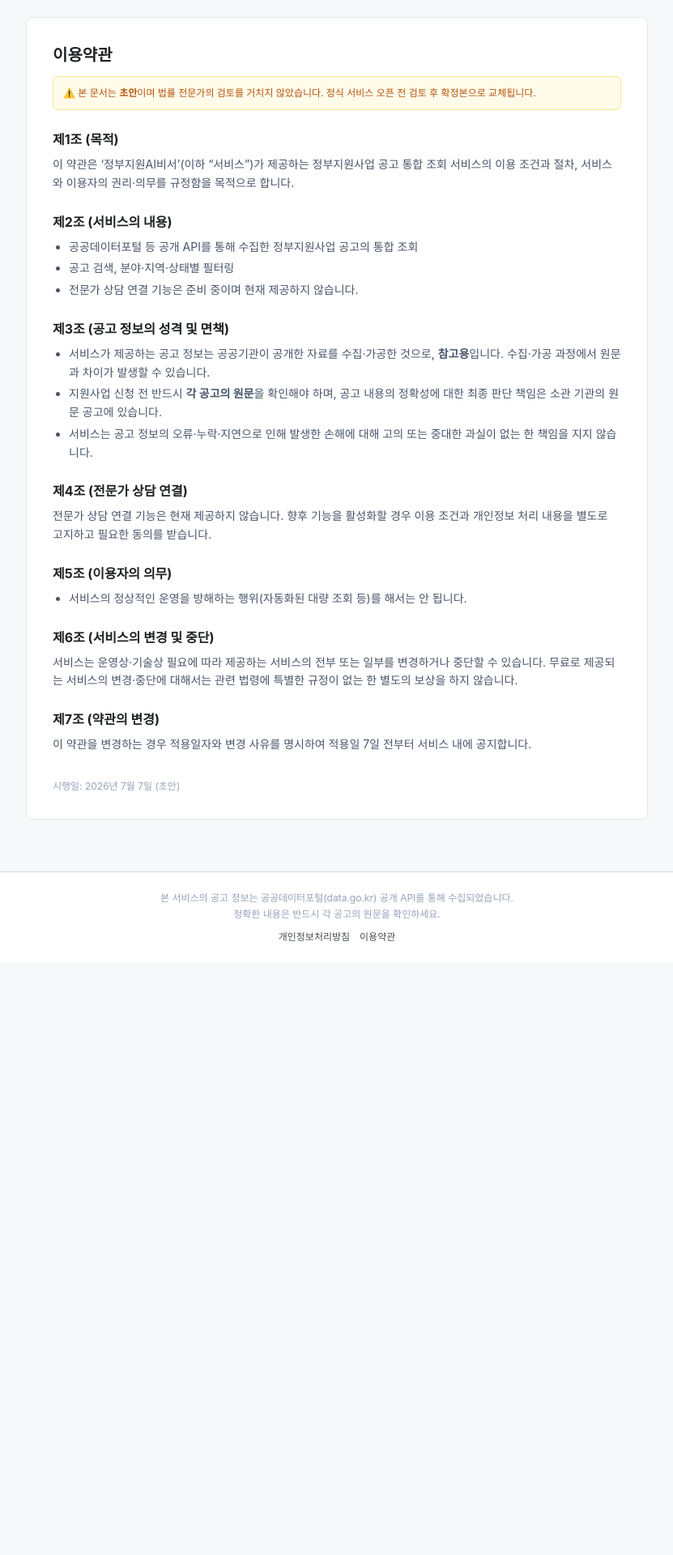
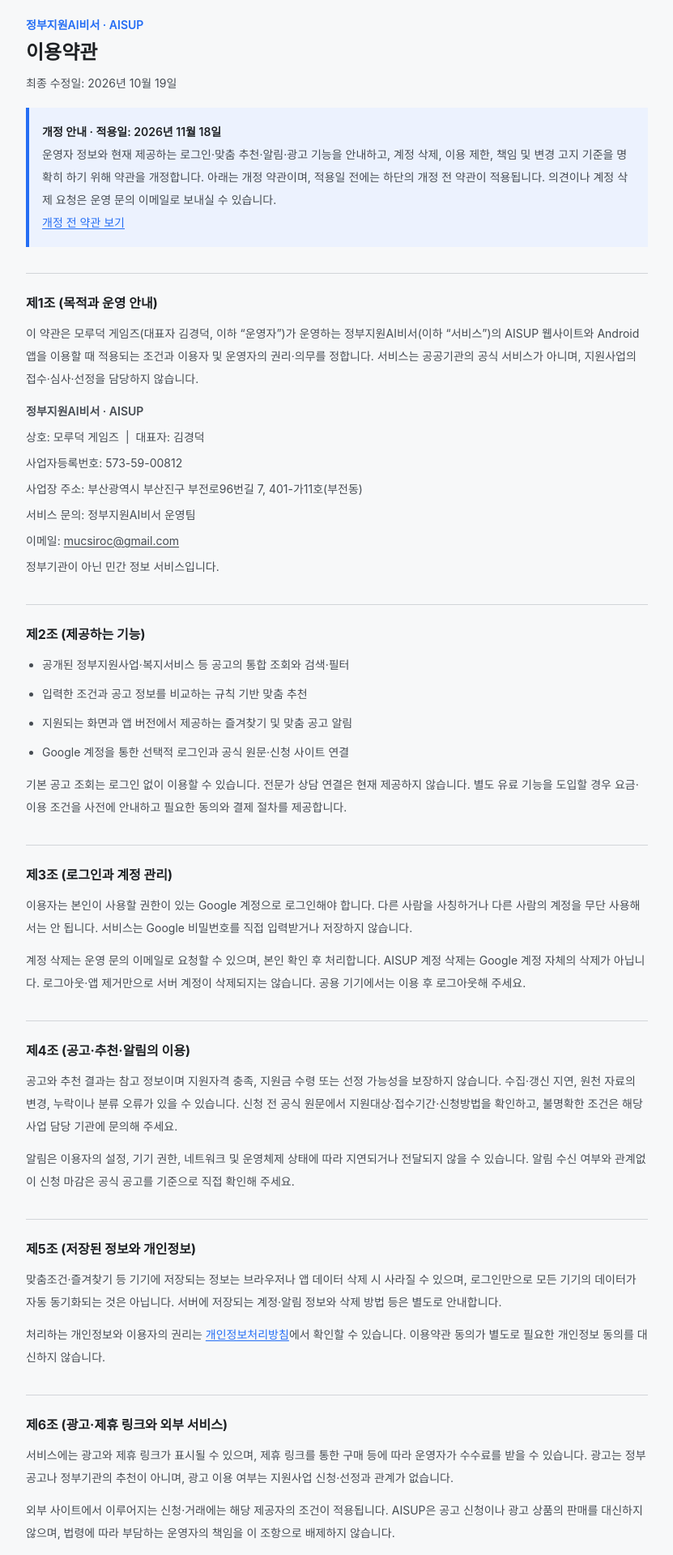
Before and after one commit to lsellco2-dot/gov-support, a Next.js app: page /terms in a window 1280 px wide. Shown: the part 60-1980 px from the top of the page at 81% size, without its empty margins (224-1055 px from the left). Before the commit the page ends 1249 px from the top, so only its background shows below. Built offline with nearby package versions, Linux system fonts and the light colour scheme; no server answers; a web font is replaced by a local one.

Commit message:
Publish operator details and updated service terms

```diff
--- a/app/(web)/layout.tsx
+++ b/app/(web)/layout.tsx
@@ -1,4 +1,5 @@
 import AuthControl from "@/components/AuthControl";
+import OperatorInfo from "@/components/OperatorInfo";
 import { getCurrentAdminAccess } from "@/lib/admin/auth";
 import Link from "next/link";
 
@@ -31,8 +32,9 @@
         </div>
       </header>
       <main className="mx-auto max-w-5xl px-4 py-6">{children}</main>
-      <footer className="mt-10 border-t border-line bg-white py-6 text-center text-xs text-slate-400">
-        <p>본 서비스의 공고 정보는 공공데이터포털(data.go.kr) 공개 API를 통해 수집되었습니다.</p>
+      <footer className="mt-10 border-t border-line bg-white px-4 py-6 text-center text-xs leading-6 text-subtle">
+        <OperatorInfo />
+        <p className="mt-3">공공데이터포털 및 각 제공기관의 공개 자료를 수집·가공해 안내합니다.</p>
         <p className="mt-1">정확한 내용은 반드시 각 공고의 원문을 확인하세요.</p>
         <p className="mt-3 space-x-3">
           <Link href="/privacy" className="text-subtle underline-offset-2 hover:underline">
@@ -42,6 +44,7 @@
             이용약관
           </Link>
         </p>
+        <p className="mt-2"><Link href="/terms" className="underline underline-offset-2">이용약관 개정 안내 · 2026.11.18 적용</Link></p>
       </footer>
     </div>
   );
--- a/app/(web)/privacy/page.tsx
+++ b/app/(web)/privacy/page.tsx
@@ -12,9 +12,10 @@
     <article className="mx-auto max-w-3xl break-words text-ink">
       <p className="text-sm font-semibold text-primary">정부지원AI비서 · AISUP</p>
       <h1 className="mt-2 text-2xl font-bold">개인정보처리방침</h1>
-      <p className="mt-3 text-sm text-subtle">최종 개정일: 2026년 10월 13일</p>
+      <p className="mt-3 text-sm text-subtle">최종 개정일: 2026년 10월 19일</p>
       <p className="mt-5 text-sm leading-7 text-subtle">
-        이 방침은 정부지원AI비서가 운영하는 aisup.co.kr 웹사이트와 Android 앱
+        이 방침은 모루덕 게임즈(대표자 김경덕)가 운영하는 정부지원AI비서의
+        aisup.co.kr 웹사이트와 Android 앱
         (kr.co.govsupport.assistant)에 적용됩니다. 같은 도메인에 게시된 포켓메이트 등
         다른 서비스의 방침과는 별개입니다. 공고 조회는 로그인 없이 이용할 수 있으며,
         선택한 기능에 따라 처리하는 정보가 달라집니다.
--- a/app/(web)/terms/page.tsx
+++ b/app/(web)/terms/page.tsx
@@ -1,93 +1,126 @@
 import type { Metadata } from "next";
-
-// ⚠️ 초안: 법률 전문가 검토 전 임시 문서입니다.
-// 정식 오픈 전 검토를 거쳐 사업자 정보와 분쟁 관할 등을 확정해야 합니다.
+import type { ReactNode } from "react";
+import Link from "next/link";
+import OperatorInfo from "@/components/OperatorInfo";
+import PreviousTerms from "@/components/PreviousTerms";
 
 export const metadata: Metadata = {
   title: "이용약관 — 정부지원AI비서",
+  description: "AISUP 웹사이트와 정부지원AI비서 앱의 이용 조건과 운영 문의처를 안내합니다.",
+  alternates: { canonical: "/terms" },
 };
 
 export default function TermsPage() {
   return (
-    <article className="mx-auto max-w-3xl rounded-lg border border-slate-200 bg-white p-6 sm:p-8">
-      <h1 className="text-xl font-bold text-ink">이용약관</h1>
+    <article className="mx-auto max-w-3xl break-words text-ink">
+      <p className="text-sm font-semibold text-primary">정부지원AI비서 · AISUP</p>
+      <h1 className="mt-2 text-2xl font-bold">이용약관</h1>
+      <p className="mt-3 text-sm text-subtle">최종 수정일: 2026년 10월 19일</p>
+      <aside aria-label="이용약관 개정 안내" className="mt-5 border-l-4 border-primary bg-primary-light p-4 text-sm leading-7 text-subtle">
+        <p className="font-semibold text-ink">개정 안내 · 적용일: 2026년 11월 18일</p>
+        <p>운영자 정보와 현재 제공하는 로그인·맞춤 추천·알림·광고 기능을 안내하고,
+          계정 삭제, 이용 제한, 책임 및 변경 고지 기준을 명확히 하기 위해 약관을 개정합니다.
+          아래는 개정 약관이며, 적용일 전에는 하단의 개정 전 약관이 적용됩니다.
+          의견이나 계정 삭제 요청은 운영 문의 이메일로 보내실 수 있습니다.</p>
+        <a href="#previous-terms" className="text-primary underline underline-offset-2">개정 전 약관 보기</a>
+      </aside>
 
-      <p className="mt-3 rounded-md border border-amber-200 bg-amber-50 p-3 text-xs text-amber-700">
-        ⚠️ 본 문서는 <b>초안</b>이며 법률 전문가의 검토를 거치지 않았습니다. 정식 서비스 오픈 전
-        검토 후 확정본으로 교체됩니다.
-      </p>
-
-      <Section title="제1조 (목적)">
-        <p>
-          이 약관은 &lsquo;정부지원AI비서&rsquo;(이하 &ldquo;서비스&rdquo;)가 제공하는
-          정부지원사업 공고 통합 조회 서비스의 이용 조건과 절차, 서비스와
-          이용자의 권리·의무를 규정함을 목적으로 합니다.
-        </p>
+      <Section title="제1조 (목적과 운영 안내)">
+        <p>이 약관은 모루덕 게임즈(대표자 김경덕, 이하 “운영자”)가 운영하는
+          정부지원AI비서(이하 “서비스”)의 AISUP 웹사이트와 Android 앱을
+          이용할 때 적용되는 조건과 이용자 및 운영자의 권리·의무를 정합니다.
+          서비스는 공공기관의 공식 서비스가 아니며, 지원사업의 접수·심사·선정을 담당하지 않습니다.</p>
+        <div className="mt-3"><OperatorInfo /></div>
       </Section>
 
-      <Section title="제2조 (서비스의 내용)">
-        <ul className="list-disc space-y-1 pl-5">
-          <li>공공데이터포털 등 공개 API를 통해 수집한 정부지원사업 공고의 통합 조회</li>
-          <li>공고 검색, 분야·지역·상태별 필터링</li>
-          <li>전문가 상담 연결 기능은 준비 중이며 현재 제공하지 않습니다.</li>
+      <Section title="제2조 (제공하는 기능)">
+        <ul className="list-disc space-y-2 pl-5">
+          <li>공개된 정부지원사업·복지서비스 등 공고의 통합 조회와 검색·필터</li>
+          <li>입력한 조건과 공고 정보를 비교하는 규칙 기반 맞춤 추천</li>
+          <li>지원되는 화면과 앱 버전에서 제공하는 즐겨찾기 및 맞춤 공고 알림</li>
+          <li>Google 계정을 통한 선택적 로그인과 공식 원문·신청 사이트 연결</li>
         </ul>
+        <p className="mt-3">기본 공고 조회는 로그인 없이 이용할 수 있습니다. 전문가 상담 연결은
+          현재 제공하지 않습니다. 별도 유료 기능을 도입할 경우 요금·이용 조건을 사전에 안내하고
+          필요한 동의와 결제 절차를 제공합니다.</p>
       </Section>
 
-      <Section title="제3조 (공고 정보의 성격 및 면책)">
-        <ul className="list-disc space-y-1 pl-5">
-          <li>
-            서비스가 제공하는 공고 정보는 공공기관이 공개한 자료를 수집·가공한 것으로,{" "}
-            <b>참고용</b>입니다. 수집·가공 과정에서 원문과 차이가 발생할 수 있습니다.
-          </li>
-          <li>
-            지원사업 신청 전 반드시 <b>각 공고의 원문</b>을 확인해야 하며, 공고 내용의 정확성에
-            대한 최종 판단 책임은 소관 기관의 원문 공고에 있습니다.
-          </li>
-          <li>
-            서비스는 공고 정보의 오류·누락·지연으로 인해 발생한 손해에 대해 고의 또는 중대한
-            과실이 없는 한 책임을 지지 않습니다.
-          </li>
-        </ul>
+      <Section title="제3조 (로그인과 계정 관리)">
+        <p>이용자는 본인이 사용할 권한이 있는 Google 계정으로 로그인해야 합니다.
+          다른 사람을 사칭하거나 다른 사람의 계정을 무단 사용해서는 안 됩니다.
+          서비스는 Google 비밀번호를 직접 입력받거나 저장하지 않습니다.</p>
+        <p className="mt-3">계정 삭제는 운영 문의 이메일로 요청할 수 있으며, 본인 확인 후 처리합니다.
+          AISUP 계정 삭제는 Google 계정 자체의 삭제가 아닙니다. 로그아웃·앱 제거만으로
+          서버 계정이 삭제되지는 않습니다. 공용 기기에서는 이용 후 로그아웃해 주세요.</p>
       </Section>
 
-      <Section title="제4조 (전문가 상담 연결)">
-        <p>
-          전문가 상담 연결 기능은 현재 제공하지 않습니다. 향후 기능을 활성화할 경우 이용 조건과
-          개인정보 처리 내용을 별도로 고지하고 필요한 동의를 받습니다.
-        </p>
+      <Section title="제4조 (공고·추천·알림의 이용)">
+        <p>공고와 추천 결과는 참고 정보이며 지원자격 충족, 지원금 수령 또는 선정 가능성을
+          보장하지 않습니다. 수집·갱신 지연, 원천 자료의 변경, 누락이나 분류 오류가 있을 수
+          있습니다. 신청 전 공식 원문에서 지원대상·접수기간·신청방법을 확인하고,
+          불명확한 조건은 해당 사업 담당 기관에 문의해 주세요.</p>
+        <p className="mt-3">알림은 이용자의 설정, 기기 권한, 네트워크 및 운영체제 상태에 따라
+          지연되거나 전달되지 않을 수 있습니다. 알림 수신 여부와 관계없이 신청 마감은
+          공식 공고를 기준으로 직접 확인해 주세요.</p>
       </Section>
 
-      <Section title="제5조 (이용자의 의무)">
-        <ul className="list-disc space-y-1 pl-5">
-          <li>서비스의 정상적인 운영을 방해하는 행위(자동화된 대량 조회 등)를 해서는 안 됩니다.</li>
-        </ul>
+      <Section title="제5조 (저장된 정보와 개인정보)">
+        <p>맞춤조건·즐겨찾기 등 기기에 저장되는 정보는 브라우저나 앱 데이터 삭제 시 사라질 수
+          있으며, 로그인만으로 모든 기기의 데이터가 자동 동기화되는 것은 아닙니다.
+          서버에 저장되는 계정·알림 정보와 삭제 방법 등은 별도로 안내합니다.</p>
+        <p className="mt-3">처리하는 개인정보와 이용자의 권리는{" "}
+          <Link href="/privacy" className="text-primary underline underline-offset-2">개인정보처리방침</Link>에서
+          확인할 수 있습니다. 이용약관 동의가 별도로 필요한 개인정보 동의를 대신하지 않습니다.</p>
       </Section>
 
-      <Section title="제6조 (서비스의 변경 및 중단)">
-        <p>
-          서비스는 운영상·기술상 필요에 따라 제공하는 서비스의 전부 또는 일부를 변경하거나
-          중단할 수 있습니다. 무료로 제공되는 서비스의 변경·중단에 대해서는 관련 법령에 특별한
-          규정이 없는 한 별도의 보상을 하지 않습니다.
-        </p>
+      <Section title="제6조 (광고·제휴 링크와 외부 서비스)">
+        <p>서비스에는 광고와 제휴 링크가 표시될 수 있으며, 제휴 링크를 통한 구매 등에 따라
+          운영자가 수수료를 받을 수 있습니다. 광고는 정부 공고나 정부기관의 추천이 아니며,
+          광고 이용 여부는 지원사업 신청·선정과 관계가 없습니다.</p>
+        <p className="mt-3">외부 사이트에서 이루어지는 신청·거래에는 해당 제공자의 조건이 적용됩니다.
+          AISUP은 공고 신청이나 광고 상품의 판매를 대신하지 않으며, 법령에 따라 부담하는
+          운영자의 책임을 이 조항으로 배제하지 않습니다.</p>
       </Section>
 
-      <Section title="제7조 (약관의 변경)">
-        <p>
-          이 약관을 변경하는 경우 적용일자와 변경 사유를 명시하여 적용일 7일 전부터 서비스
-          내에 공지합니다.
-        </p>
+      <Section title="제7조 (이용자의 의무와 이용 제한)">
+        <p>계정 도용, 비정상적인 대량 요청을 통한 서비스 방해, 보안 우회,
+          타인의 개인정보 침해 및 위법한 이용을 금지합니다.
+          이러한 행위가 확인되면 필요한 범위에서 이용을 제한할 수 있으며,
+          가능한 경우 사유를 안내하고 문의처를 통한 이의 제기를 받습니다.
+          긴급한 보안 조치가 필요한 경우 먼저 제한한 뒤 안내할 수 있습니다.</p>
       </Section>
 
-      <p className="mt-8 text-xs text-slate-400">시행일: 2026년 7월 7일 (초안)</p>
+      <Section title="제8조 (서비스 변경·중단과 책임)">
+        <p>점검, 장애, 원천 데이터 제공 중단 또는 운영상 사유로 기능이 변경되거나
+          일시 중단될 수 있습니다. 예정된 중요한 변경이나 중단은 사전에 안내하고,
+          긴급한 장애 등 사전 안내가 어려운 경우에는 가능한 때에 안내합니다.</p>
+        <p className="mt-3">운영자와 이용자의 손해배상 책임은 관련 법령에 따릅니다.
+          무료 서비스라는 이유만으로 운영자의 법률상 책임을 일괄 면제하지 않습니다.</p>
+      </Section>
+
+      <Section title="제9조 (약관 변경)">
+        <p>약관을 변경할 때에는 변경 내용·사유와 적용일을 서비스 내에 안내합니다.
+          일반적인 변경은 적용일 7일 전, 이용자에게 불리하거나 중요한 변경은
+          30일 전부터 안내합니다. 관계 법령상 별도 통지나 동의가 필요한 경우 해당 절차를
+          따릅니다. 동의하지 않는 이용자는 이용을 중단하고 계정 삭제를 요청할 수 있으며,
+          이의를 제기하지 않았다는 이유만으로 필요한 동의를 받은 것으로 처리하지 않습니다.</p>
+      </Section>
+
+      <Section title="제10조 (문의와 분쟁 해결)">
+        <p>서비스 이용, 오류 정정, 계정 삭제 및 약관 관련 문의는 위 운영 문의처로
+          접수할 수 있습니다. 분쟁에는 대한민국 법령을 적용하며,
+          소송의 관할은 관련 법령에 따릅니다.</p>
+      </Section>
+      <PreviousTerms />
     </article>
   );
 }
 
-function Section({ title, children }: { title: string; children: React.ReactNode }) {
+function Section({ title, children }: { title: string; children: ReactNode }) {
   return (
-    <section className="mt-6">
-      <h2 className="text-base font-bold text-ink">{title}</h2>
-      <div className="mt-2 text-sm leading-relaxed text-slate-600">{children}</div>
+    <section className="mt-8 border-t border-line pt-6">
+      <h2 className="text-base font-bold">{title}</h2>
+      <div className="mt-3 text-sm leading-7 text-subtle">{children}</div>
     </section>
   );
 }
--- /dev/null
+++ b/components/OperatorInfo.tsx
@@ -0,0 +1,13 @@
+export default function OperatorInfo() {
+  return (
+    <div className="mx-auto max-w-3xl space-y-1 break-words">
+      <p className="font-semibold">정부지원AI비서 · AISUP</p>
+      <p>상호: 모루덕 게임즈 <span className="mx-1" aria-hidden="true">|</span> 대표자: 김경덕</p>
+      <p>사업자등록번호: 573-59-00812</p>
+      <p>사업장 주소: 부산광역시 부산진구 부전로96번길 7, 401-가11호(부전동)</p>
+      <p>서비스 문의: 정부지원AI비서 운영팀</p>
+      <p>이메일: <a href="mailto:mucsiroc@gmail.com" className="underline underline-offset-2">mucsiroc@gmail.com</a></p>
+      <p>정부기관이 아닌 민간 정보 서비스입니다.</p>
+    </div>
+  );
+}
--- /dev/null
+++ b/components/PreviousTerms.tsx
@@ -0,0 +1,32 @@
+// 개정 고지 기간에 기존 이용 조건을 계속 확인할 수 있도록 본문을 보존한다.
+export default function PreviousTerms() {
+  return (
+    <details id="previous-terms" className="mt-8 border-t border-line pt-6 text-sm leading-7 text-subtle">
+      <summary className="cursor-pointer font-semibold text-ink">개정 전 이용약관 (2026년 7월 7일)</summary>
+      <div className="mt-4 space-y-4">
+        <section><h2 className="font-bold text-ink">제1조 (목적)</h2>
+          <p>이 약관은 ‘정부지원AI비서’(이하 “서비스”)가 제공하는 정부지원사업 공고 통합 조회 서비스의 이용 조건과 절차, 서비스와 이용자의 권리·의무를 규정함을 목적으로 합니다.</p></section>
+        <section><h2 className="font-bold text-ink">제2조 (서비스의 내용)</h2>
+          <ul className="list-disc pl-5">
+            <li>공공데이터포털 등 공개 API를 통해 수집한 정부지원사업 공고의 통합 조회</li>
+            <li>공고 검색, 분야·지역·상태별 필터링</li>
+            <li>전문가 상담 연결 기능은 준비 중이며 현재 제공하지 않습니다.</li>
+          </ul></section>
+        <section><h2 className="font-bold text-ink">제3조 (공고 정보의 성격 및 면책)</h2>
+          <ul className="list-disc pl-5">
+            <li>서비스가 제공하는 공고 정보는 공공기관이 공개한 자료를 수집·가공한 것으로, 참고용입니다. 수집·가공 과정에서 원문과 차이가 발생할 수 있습니다.</li>
+            <li>지원사업 신청 전 반드시 각 공고의 원문을 확인해야 하며, 공고 내용의 정확성에 대한 최종 판단 책임은 소관 기관의 원문 공고에 있습니다.</li>
+            <li>서비스는 공고 정보의 오류·누락·지연으로 인해 발생한 손해에 대해 고의 또는 중대한 과실이 없는 한 책임을 지지 않습니다.</li>
+          </ul></section>
+        <section><h2 className="font-bold text-ink">제4조 (전문가 상담 연결)</h2>
+          <p>전문가 상담 연결 기능은 현재 제공하지 않습니다. 향후 기능을 활성화할 경우 이용 조건과 개인정보 처리 내용을 별도로 고지하고 필요한 동의를 받습니다.</p></section>
+        <section><h2 className="font-bold text-ink">제5조 (이용자의 의무)</h2>
+          <p>서비스의 정상적인 운영을 방해하는 행위(자동화된 대량 조회 등)를 해서는 안 됩니다.</p></section>
+        <section><h2 className="font-bold text-ink">제6조 (서비스의 변경 및 중단)</h2>
+          <p>서비스는 운영상·기술상 필요에 따라 제공하는 서비스의 전부 또는 일부를 변경하거나 중단할 수 있습니다. 무료로 제공되는 서비스의 변경·중단에 대해서는 관련 법령에 특별한 규정이 없는 한 별도의 보상을 하지 않습니다.</p></section>
+        <section><h2 className="font-bold text-ink">제7조 (약관의 변경)</h2>
+          <p>이 약관을 변경하는 경우 적용일자와 변경 사유를 명시하여 적용일 7일 전부터 서비스 내에 공지합니다.</p></section>
+      </div>
+    </details>
+  );
+}
```
Also changed, not shown: app/app/layout.tsx (+6 -1 lines).
